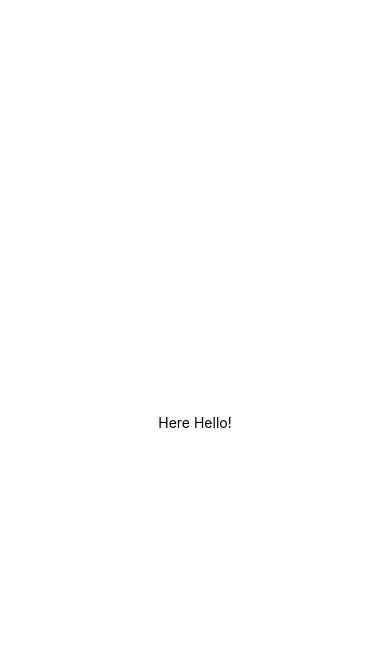
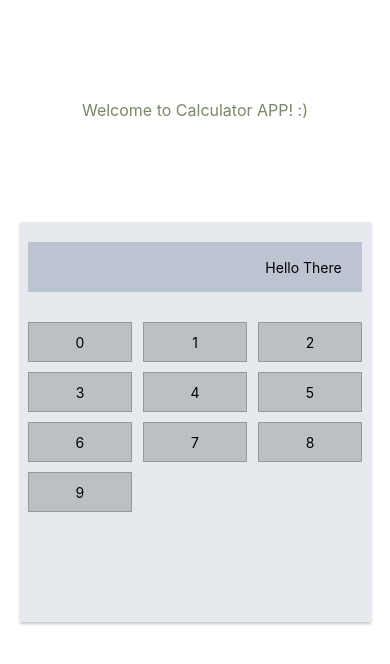
Before and after one commit to KacperNlp/react-native-calculator, a React Native app: screen / in a window 390 px wide. Shown: the top 664 px of the page. Built offline with nearby package versions, Linux system fonts and the light colour scheme.

Commit message:
Created calcualtor display and styled keyboard

```diff
--- a/App.js
+++ b/App.js
@@ -1,17 +1,21 @@
 import { StatusBar } from "expo-status-bar";
 import { StyleSheet, Text, View } from "react-native";
+
+import CalculatorPanel from "./components/CalculatorPanel";
+import Header from "./components/Header";
 
 export default function App() {
   return (
     <View style={styles.container}>
-      <Text>Here Hello!</Text>
-      <StatusBar style="auto" />
+      <Header />
+      <CalculatorPanel />
     </View>
   );
 }
 
 const styles = StyleSheet.create({
   container: {
+    position: "relative",
     flex: 1,
     backgroundColor: "#fff",
     alignItems: "center",
--- /dev/null
+++ b/components/CalculatorButton.js
@@ -0,0 +1,27 @@
+import React, { Component } from "react";
+import { View, Text, StyleSheet } from "react-native";
+
+export default class CalculatorButton extends Component {
+  render() {
+    return (
+      <View style={styles.button}>
+        <Text>{this.props.number}</Text>
+      </View>
+    );
+  }
+}
+
+const styles = StyleSheet.create({
+  button: {
+    display: "flex",
+    justifyContent: "center",
+    alignItems: "center",
+    width: "31%",
+    height: 40,
+    marginBottom: 10,
+    backgroundColor: "#bcc0c4",
+    borderWidth: 1,
+    borderStyle: "solid",
+    borderColor: "#95989c",
+  },
+});
--- /dev/null
+++ b/components/CalculatorDisplay.js
@@ -0,0 +1,27 @@
+import React from "react";
+import { View, Text, StyleSheet } from "react-native";
+
+export const CalculatorDisplay = () => {
+  return (
+    <View style={styles.calculatorDisplay}>
+      <Text>Hello There</Text>
+    </View>
+  );
+};
+
+const styles = StyleSheet.create({
+  calculatorDisplay: {
+    display: "flex",
+    flexDirection: "row",
+    alignItems: "center",
+    justifyContent: "flex-end",
+    width: "95%",
+    height: 50,
+    marginTop: 20,
+    marginLeft: "auto",
+    marginRight: "auto",
+    marginBottom: 30,
+    paddingRight: 20,
+    backgroundColor: "#bcc4d1",
+  },
+});
--- /dev/null
+++ b/components/CalculatorPanel.js
@@ -0,0 +1,47 @@
+import React, { Component } from "react";
+import { View, StyleSheet } from "react-native";
+
+import CalculatorButton from "./CalculatorButton";
+import { CalculatorDisplay } from "./CalculatorDisplay";
+
+export default class CalculatorPanel extends Component {
+  render() {
+    const dataForCalculator = require("../data/calculatorProperties.json");
+    const numbersStructure = dataForCalculator.numbers.map((number) => {
+      return <CalculatorButton number={number} />;
+    });
+
+    return (
+      <View style={styles.calculator}>
+        <CalculatorDisplay />
+        <View style={styles.keyboard}>{numbersStructure}</View>
+      </View>
+    );
+  }
+}
+
+const styles = StyleSheet.create({
+  calculator: {
+    width: "90%",
+    height: 400,
+    backgroundColor: "#e6e9ed",
+    shadowColor: "#000",
+    shadowOffset: {
+      width: 0,
+      height: 2,
+    },
+    shadowOpacity: 0.23,
+    shadowRadius: 2.62,
+    elevation: 4,
+  },
+
+  keyboard: {
+    display: "flex",
+    justifyContent: "space-between",
+    flexDirection: "row",
+    flexWrap: "wrap",
+    width: "95%",
+    marginLeft: "auto",
+    marginRight: "auto",
+  },
+});
--- /dev/null
+++ b/components/Header.js
@@ -0,0 +1,24 @@
+import React, { Component } from "react";
+import { Text, View, StyleSheet } from "react-native";
+
+export default class Header extends Component {
+  render() {
+    return (
+      <View style={styles.header}>
+        <Text style={styles.headerText}> Welcome to Calculator APP! :) </Text>
+      </View>
+    );
+  }
+}
+
+const styles = StyleSheet.create({
+  header: {
+    position: "absolute",
+    top: 100,
+  },
+
+  headerText: {
+    fontSize: 16,
+    color: "#786",
+  },
+});
--- /dev/null
+++ b/data/calculatorProperties.json
@@ -0,0 +1,21 @@
+{
+    "numbers": [0, 1, 2, 3, 4, 5, 6, 7, 8, 9],
+    "typesOfOperations": [
+        {
+            "name": "multiplication",
+            "symbol": "*"
+        },
+        {
+            "name": "division",
+            "symbol": "+"
+        },
+        {
+            "name": "addition",
+            "symbol": ":"
+        },
+        {
+            "name": "subtraction",
+            "symbol": "-"
+        }
+    ]
+}
```
